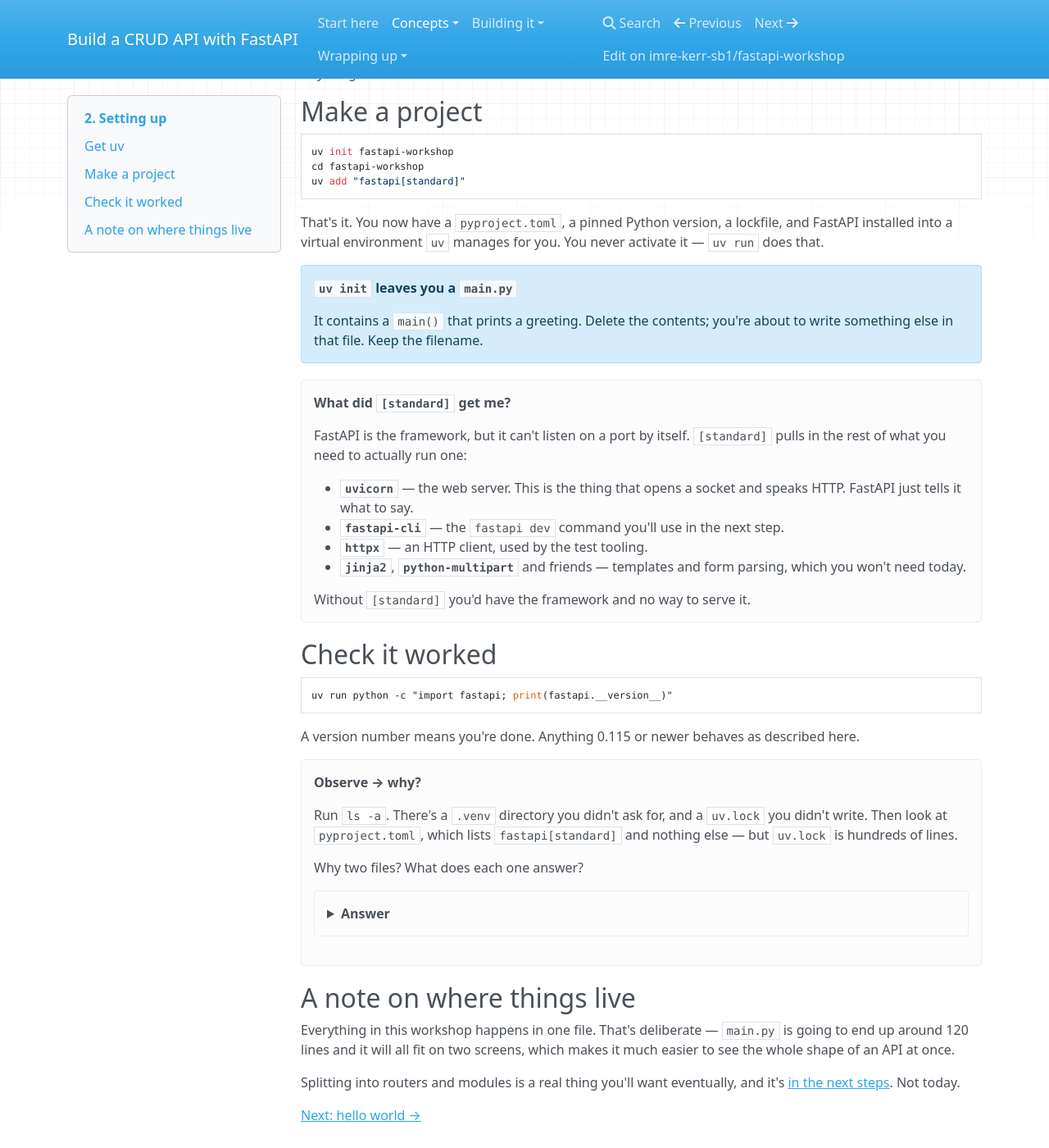
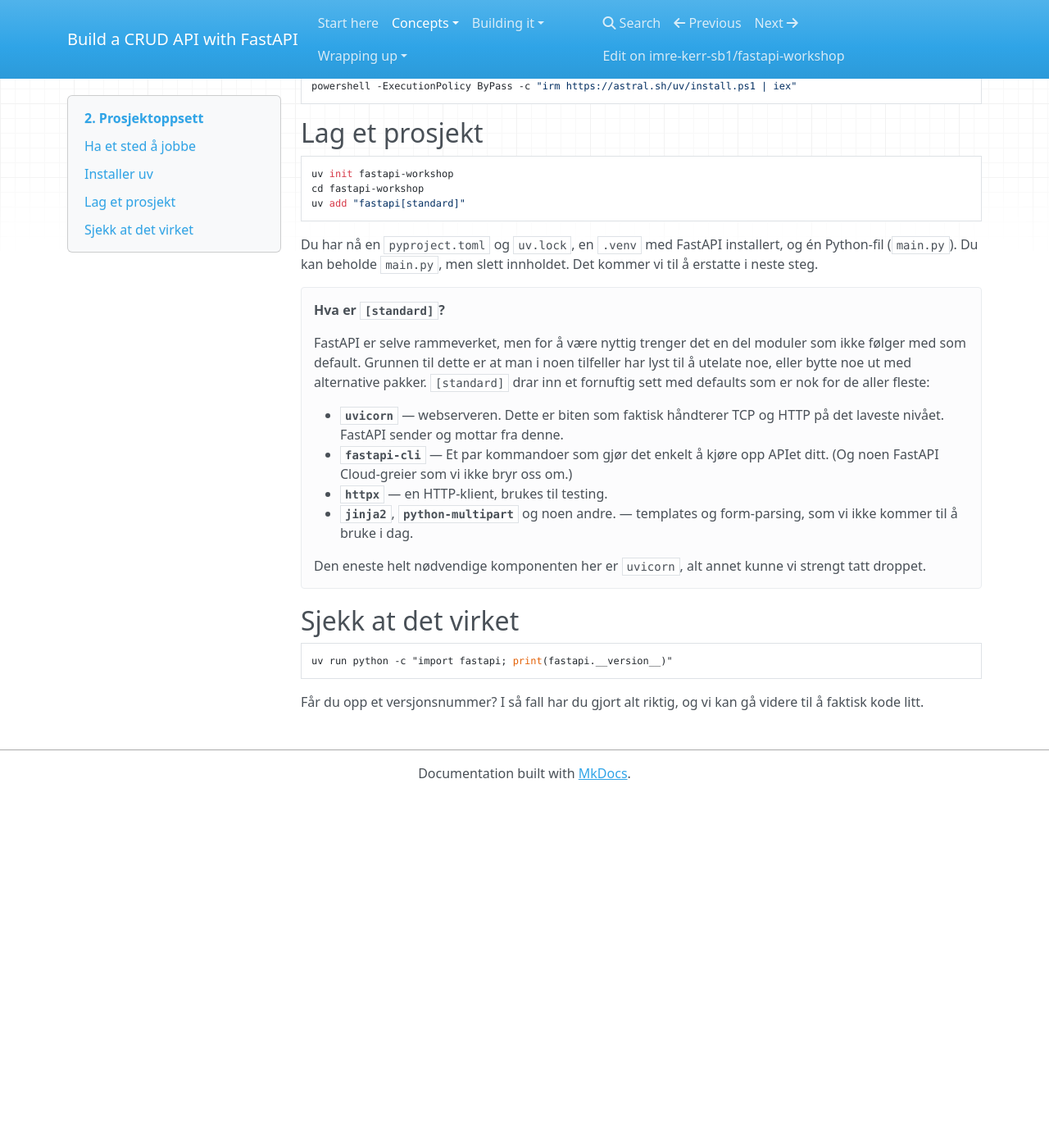
Before and after one commit to imre-kerr-sb1/fastapi-workshop, an MkDocs documentation site: the page built from docs/02-setup.md, in a window 1280 px wide and 1400 px high, scrolled down 476 px. Shown: the whole window at 82% size. Built offline with MkDocs 1.6.1, drawn with Linux system fonts in a browser that asks for light colours; nearby versions of some CDN libraries; after the commit the page ends 1447 px from its top, so only the background shows below that; some of the changed text lies outside the part shown.

Commit message:
actually add section 02

````diff
--- a/docs/02-setup.md
+++ b/docs/02-setup.md
@@ -1,11 +1,17 @@
-# 2. Setting up
+# 2. Prosjektoppsett
 
-Three commands. Budget ten minutes, most of which is downloading.
+Tre-fire kjappe kommandoer.
 
-## Get `uv`
+## Ha et sted å jobbe
+Du kan gjøre alt dette på laptopen din. For dataplattform-brukere er det vel så greit å lage seg et Coder-workspace,
+så slipper man å tenke på python-versjoner og installering av `uv`.
 
-[`uv`](https://docs.astral.sh/uv/) manages Python versions, virtual environments and
-dependencies. If you've used `pip` and `venv` separately, it's both, and faster.
+## Installer `uv`
+
+[`uv`](https://docs.astral.sh/uv/) håndterer dependency-versjoner og virtuelle Python-miljøer.
+Mye enklere enn å stuke med `pip` og `venv`.
+
+(Workshop-deltakere som sitter i Coder har dette ferdig installert i workspace.)
 
 === "macOS / Linux"
 
@@ -19,15 +25,7 @@ dependencies. If you've used `pip` and `venv` separately, it's both, and faster.
     powershell -ExecutionPolicy ByPass -c "irm https://astral.sh/uv/install.ps1 | iex"
     ```
 
-=== "Already have it"
-
-    ```bash
-    uv --version
-    ```
-
-    Anything 0.5 or newer is fine.
-
-## Make a project
+## Lag et prosjekt
 
 ```bash
 uv init fastapi-workshop
@@ -35,58 +33,26 @@ cd fastapi-workshop
 uv add "fastapi[standard]"
 ```
 
-That's it. You now have a `pyproject.toml`, a pinned Python version, a lockfile, and
-FastAPI installed into a virtual environment `uv` manages for you. You never activate it —
-`uv run` does that.
+Du har nå en `pyproject.toml` og `uv.lock`, en `.venv` med FastAPI installert, og én Python-fil (`main.py`).
+Du kan beholde `main.py`, men slett innholdet. Det kommer vi til å erstatte i neste steg.
 
-!!! note "`uv init` leaves you a `main.py`"
-    It contains a `main()` that prints a greeting. Delete the contents; you're about to
-    write something else in that file. Keep the filename.
+!!! tip "Hva er `[standard]`?"
+    FastAPI er selve rammeverket, men for å være nyttig trenger det en del moduler som ikke følger med som
+    default. Grunnen til dette er at man i noen tilfeller har lyst til å utelate noe, eller bytte noe ut med alternative pakker.
+    `[standard]` drar inn et fornuftig sett med defaults som er nok for de aller fleste:
 
-!!! tip "What did `[standard]` get me?"
-    FastAPI is the framework, but it can't listen on a port by itself. `[standard]` pulls
-    in the rest of what you need to actually run one:
+    - **`uvicorn`** — webserveren. Dette er biten som faktisk håndterer TCP og HTTP på det laveste nivået.
+        FastAPI sender og mottar fra denne.
+    - **`fastapi-cli`** — Et par kommandoer som gjør det enkelt å kjøre opp APIet ditt. (Og noen FastAPI Cloud-greier som vi ikke bryr oss om.)
+    - **`httpx`** — en HTTP-klient, brukes til testing.
+    - **`jinja2`**, **`python-multipart`** og noen andre. — templates og form-parsing, som vi ikke kommer til å bruke i dag.
 
-    - **`uvicorn`** — the web server. This is the thing that opens a socket and speaks
-      HTTP. FastAPI just tells it what to say.
-    - **`fastapi-cli`** — the `fastapi dev` command you'll use in the next step.
-    - **`httpx`** — an HTTP client, used by the test tooling.
-    - **`jinja2`**, **`python-multipart`** and friends — templates and form parsing, which
-      you won't need today.
+    Den eneste helt nødvendige komponenten her er `uvicorn`, alt annet kunne vi strengt tatt droppet.
 
-    Without `[standard]` you'd have the framework and no way to serve it.
-
-## Check it worked
+## Sjekk at det virket
 
 ```bash
 uv run python -c "import fastapi; print(fastapi.__version__)"
 ```
 
-A version number means you're done. Anything 0.115 or newer behaves as described here.
-
-!!! question "Observe → why?"
-    Run `ls -a`. There's a `.venv` directory you didn't ask for, and a `uv.lock` you
-    didn't write. Then look at `pyproject.toml`, which lists `fastapi[standard]` and
-    nothing else — but `uv.lock` is hundreds of lines.
-
-    Why two files? What does each one answer?
-
-    ??? success "Answer"
-        `pyproject.toml` records **what you asked for**: "some version of FastAPI that
-        works". `uv.lock` records **what you got**: every package in the tree, pinned to
-        an exact version and hash, including things you never named like `uvicorn` and
-        `pydantic`.
-
-        You edit the first one. The second one is generated, and it's what makes the
-        install reproducible on someone else's machine next year. Commit both.
-
-## A note on where things live
-
-Everything in this workshop happens in one file. That's deliberate — `main.py` is going to
-end up around 120 lines and it will all fit on two screens, which makes it much easier to
-see the whole shape of an API at once.
-
-Splitting into routers and modules is a real thing you'll want eventually, and it's
-[in the next steps](next-steps.md). Not today.
-
-[Next: hello world →](03-hello-world.md){ .md-button .md-button--primary }
+Får du opp et versjonsnummer? I så fall har du gjort alt riktig, og vi kan gå videre til å faktisk kode litt.
````
